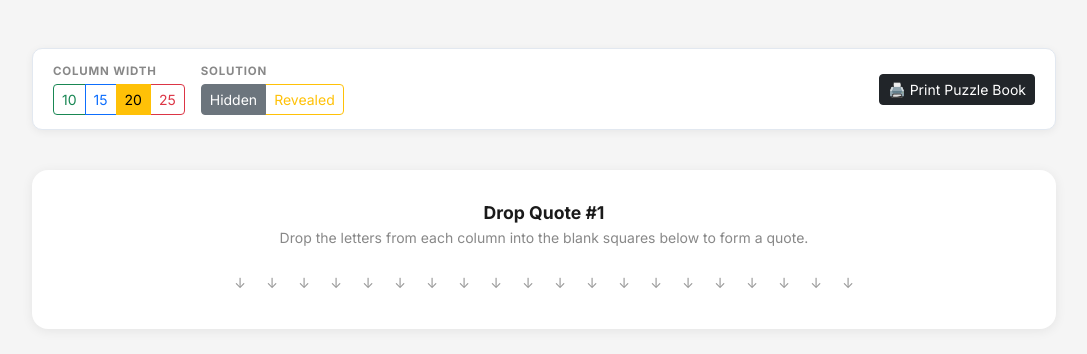
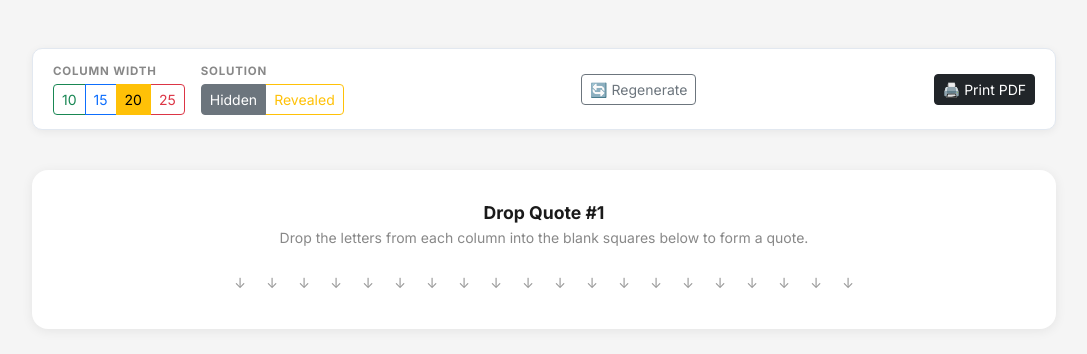
Before and after one commit to sjasthi/snakes, a Flask app: page /dropquote in a window 1280 px wide. Shown: the part 66-420 px from the top of the page, without its empty margins (96-1183 px from the left). Run offline with Flask 3, Linux system fonts and the light colour scheme; data that the repository does not hold is empty; some libraries are stand-ins or nearby versions.

Commit message:
clean up

```diff
--- a/DropQuote.py
+++ b/core/DropQuote.py
@@ -1,6 +1,6 @@
 import random
 import unicodedata
-from Grid import ananya
+from core.Grid import ananya
 
 
 def is_text_cluster(cluster):
--- a/Grid.py
+++ b/core/Grid.py
@@ -2,7 +2,7 @@ import random
 import requests
 import unicodedata
 import string
-from Cell import Cell
+from core.Cell import Cell
 
 
 def ananya(quote: str) -> list[str]:
--- /dev/null
+++ b/core/helpers.py
@@ -0,0 +1,71 @@
+import re
+import core.Grid as Grid
+
+QUOTE_FILE = "data/quotes.txt"
+
+def rewrite_text_file(q):
+    with open(QUOTE_FILE, 'w', encoding='utf-8') as f:
+        for quote in q:
+            f.write(f'{quote}\n')
+
+
+def add_quote(q, add):
+    q.append(add)
+    rewrite_text_file(q)
+
+
+def remove_quote(q, q_index):
+    del q[q_index - 1]
+    rewrite_text_file(q)
+
+
+def replace_quote(q, q_index, string):
+    q[q_index - 1] = string
+    rewrite_text_file(q)
+
+
+def filter_quotes_by_grid(quotes, grid_size):
+    # For 10x10, only allow quotes with 30 letters or fewer (safe limit)
+    # For 15x15 and 20x20, all quotes fit fine
+    limits = {10: 30, 15: 999, 20: 999}
+    max_letters = limits.get(grid_size, 999)
+    return [q for q in quotes
+            if len(re.sub(r'[^a-zA-Z]', '', q)) <= max_letters]
+
+
+def load_quotes(filepath=QUOTE_FILE) -> list:
+    quotes = []
+    """Read quotes from a text file (one quote per line) and return a list."""
+    with open(filepath, "r", encoding="utf-8") as f:
+        for line in f:
+            line = line.strip()
+            if line:  # skip empty lines
+                quotes.append(line)
+    return quotes
+
+
+def print_quotes(quotes: list[str]) -> None:
+    # Print the first 10 quotes to confirm it works
+    for i, q in enumerate(quotes[:10], start=1):
+        print(f"{i}. {q}")
+
+
+def generate_puzzles(quotes: list[str]):
+    """
+    Generate puzzles using the given list of quotes
+    :param quotes: List of quotes
+    :return: List of puzzles
+    """
+    puzzles = []
+    for quote in quotes[:10]:
+        puzzle = Grid.Grid(quote=quote)
+        # puzzle.print_grid()
+        # print("\n")
+        puzzles.append(puzzle)
+
+    return puzzles
+
+
+if __name__ == '__main__':
+    quotes = load_quotes("data/quotes.txt")
+    # print_quotes(quotes=quotes)
--- a/helpers.py
+++ /dev/null
@@ -1,32 +0,0 @@
-import re
-
-QUOTE_FILE = "data/quotes.txt"
-
-def rewrite_text_file(q):
-    with open(QUOTE_FILE, 'w', encoding='utf-8') as f:
-        for quote in q:
-            f.write(f'{quote}\n')
-
-
-def add_quote(q, add):
-    q.append(add)
-    rewrite_text_file(q)
-
-
-def remove_quote(q, q_index):
-    del q[q_index - 1]
-    rewrite_text_file(q)
-
-
-def replace_quote(q, q_index, string):
-    q[q_index - 1] = string
-    rewrite_text_file(q)
-
-
-def filter_quotes_by_grid(quotes, grid_size):
-    # For 10x10, only allow quotes with 30 letters or fewer (safe limit)
-    # For 15x15 and 20x20, all quotes fit fine
-    limits = {10: 30, 15: 999, 20: 999}
-    max_letters = limits.get(grid_size, 999)
-    return [q for q in quotes
-            if len(re.sub(r'[^a-zA-Z]', '', q)) <= max_letters]
--- a/main.py
+++ /dev/null
@@ -1,45 +0,0 @@
-import Grid
-
-
-def load_quotes(filepath="data/quotes.txt") -> list:
-    """Read quotes from a text file (one quote per line) and return a list."""
-    quotes = []
-    with open(filepath, "r", encoding="utf-8") as f:
-        for line in f:
-            line = line.strip()
-            if line:  # skip empty lines
-                quotes.append(line)
-    return quotes
-
-
-def print_quotes(quotes: list[str]) -> None:
-    # Print the first 10 quotes to confirm it works
-    for i, q in enumerate(quotes[:10], start=1):
-        print(f"{i}. {q}")
-
-
-def generate_puzzles(quotes: list[str]) -> list[Grid]:
-    """
-    Generate puzzles using the given list of quotes
-    :param quotes: List of quotes
-    :return: List of puzzles
-    """
-    puzzles = []
-    for quote in quotes[:10]:
-        puzzle = Grid.Grid(quote=quote)
-        # puzzle.print_grid()
-        # print("\n")
-        puzzles.append(puzzle)
-
-    return puzzles
-
-
-if __name__ == '__main__':
-    quotes = load_quotes("data/quotes.txt")
-    # print_quotes(quotes=quotes)
-
-    puzzles = generate_puzzles(quotes=quotes)
-    for puzzle in puzzles:
-        print(puzzle.quote)
-        puzzle.print_grid()
-        print('\n')
--- a/templates/dropquote.html
+++ b/templates/dropquote.html
@@ -61,10 +61,16 @@
             </div>
         </div>
 
+
+        <!-- regenerate all puzzle -->
+        <button class="btn btn-outline-secondary btn-sm ms-auto no-print" onclick="regenerate()">
+            🔄 Regenerate
+        </button>
+
         <!-- Print -->
         <button type="button" class="btn btn-dark btn-sm ms-auto no-print"
                 onclick="window.print()">
-            🖨️ Print Puzzle Book
+            🖨️ Print PDF
         </button>
 
     </form>
--- a/templates/snakes.html
+++ b/templates/snakes.html
@@ -68,8 +68,9 @@
             </span>
         </div>
 
+        <!-- regenerate all puzzle -->
         <button class="btn btn-outline-secondary btn-sm no-print" onclick="regenerate()">
-            🔄 Regenerate">
+            🔄 Regenerate
         </button>
 
         <!-- Print -->
```
Also changed, not shown: app.py (+5 -6 lines), core/Cell.py (renamed from Cell.py), core/Rebus.py (renamed from Rebus.py), core/RebusPixabay.py (renamed from RebusPixabay.py), static/img/proper_snake.png (renamed from proper_snake.png).
